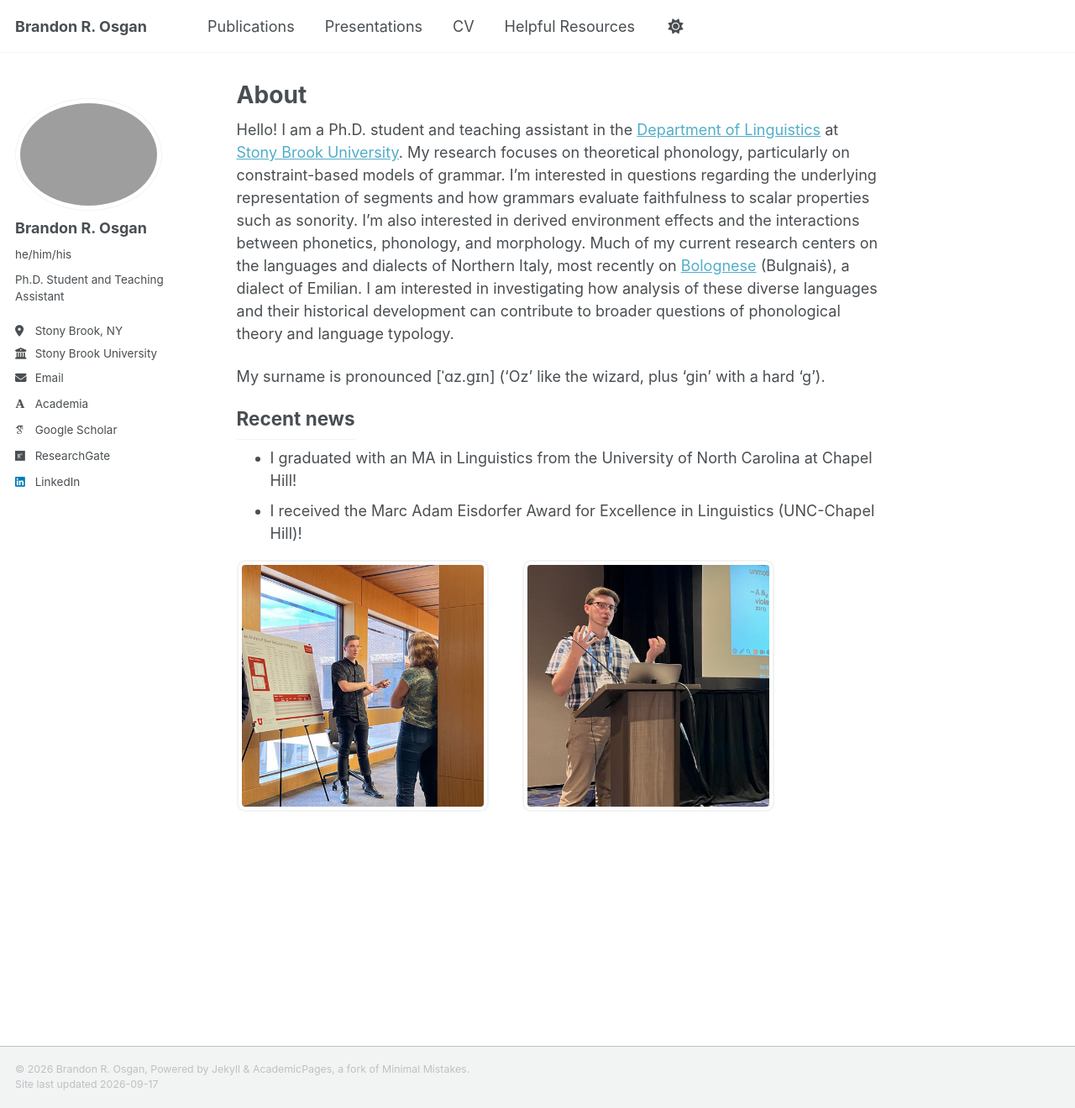
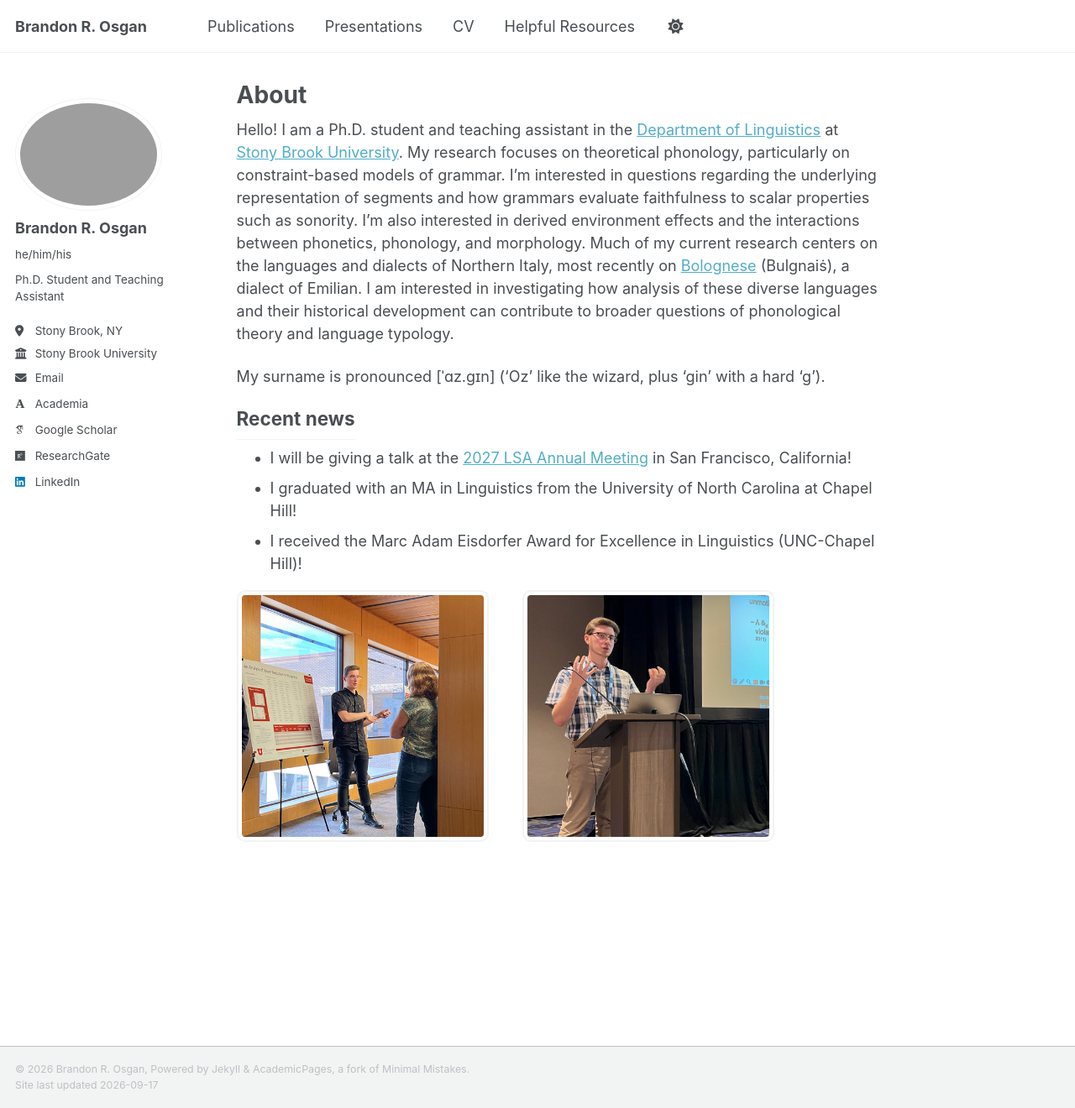
Before and after one commit to bosgan/bosgan.github.io, a Jekyll site: the page built from _pages/about.md, in a window 1280 px wide and 1320 px high. Shown: the whole window at 84% size. Built offline with Jekyll 4.4.1, drawn with Linux system fonts in a browser that asks for light colours; some web fonts are replaced; a script that is not in the unit is left out.

Commit message:
Update about.md

```diff
--- a/_pages/about.md
+++ b/_pages/about.md
@@ -17,10 +17,11 @@ My surname is pronounced [ˈɑz.gɪn] ('Oz' like the wizard, plus 'gin' with a h
 
 <h2 style="display: inline;">Recent news</h2>
 
+* I will be giving a talk at the [2027 LSA Annual Meeting](https://web.cvent.com/event/4c718093-cdd4-45b1-b649-a78146a2ea90/summary) in San Francisco, California! <!-- <i>A unified analysis of derived environment effects and idiosyncrasy in Gradient Harmonic Grammar: Evidence from Bolognese</i> -->
 * I graduated with an MA in Linguistics from the University of North Carolina at Chapel Hill!
 * I received the Marc Adam Eisdorfer Award for Excellence in Linguistics (UNC-Chapel Hill)!
 
-<!-- * I gave a talk at the [2026 LSA Annual Meeting](https://web.cvent.com/event/d453188a-a321-46d4-b57e-79d5067e6521/summary) in New Orleans, Louisiana: "_Vowel Reduction is Conditioned by Quality and Quantity
+<!-- * I gave a talk at the [2026 LSA Annual Meeting](https://web.cvent.com/event/d453188a-a321-46d4-b57e-79d5067e6521/summary) in New Orleans, Louisiana: "Vowel Reduction is Conditioned by Quality and Quantity
 Interactions: Evidence from Bolognese"
   * A copy of the slides can be found [here](/files/LSA_2026_BOsgan_Quality_and_Quantity_Slides.pdf). -->
 
```
